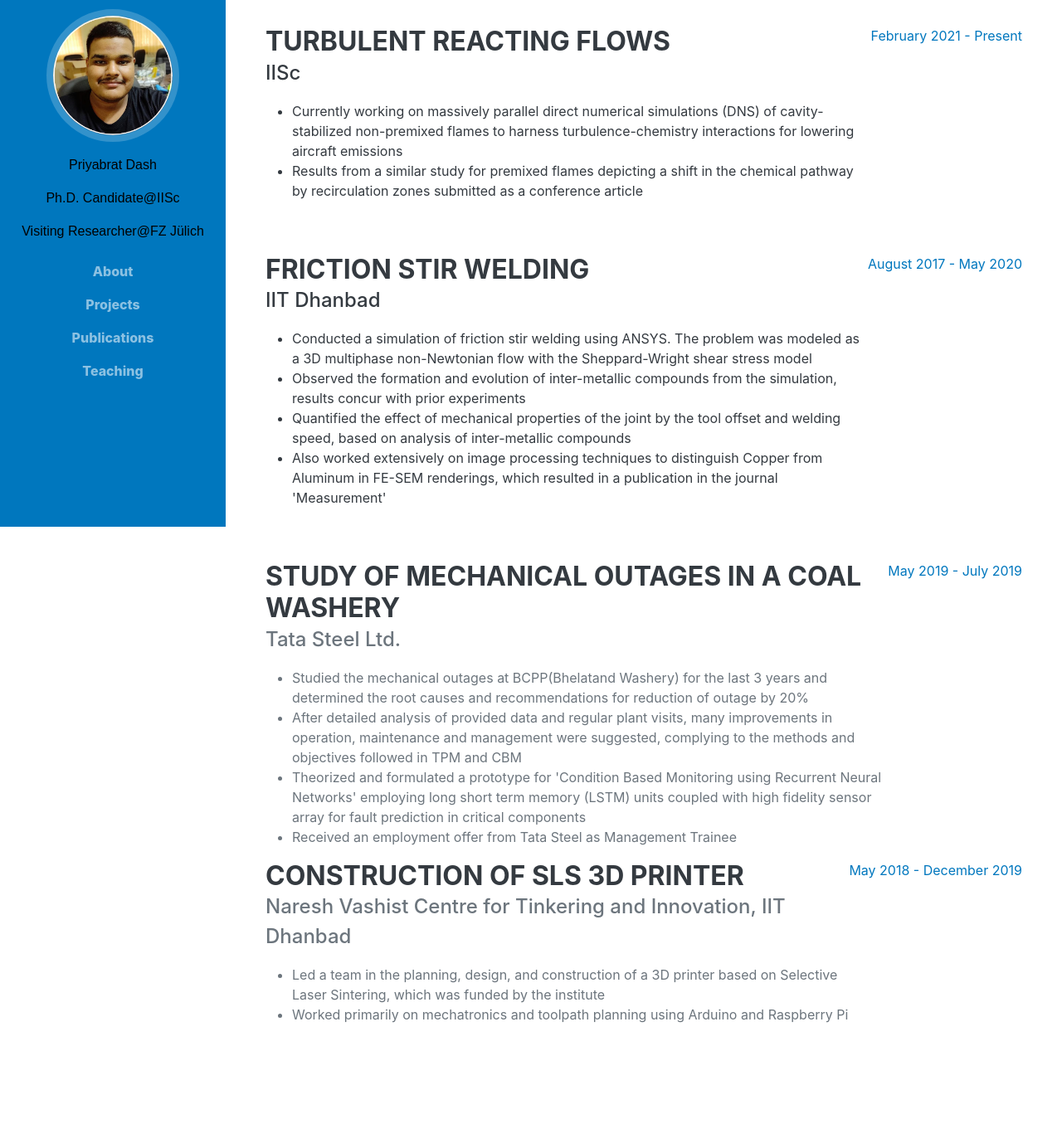
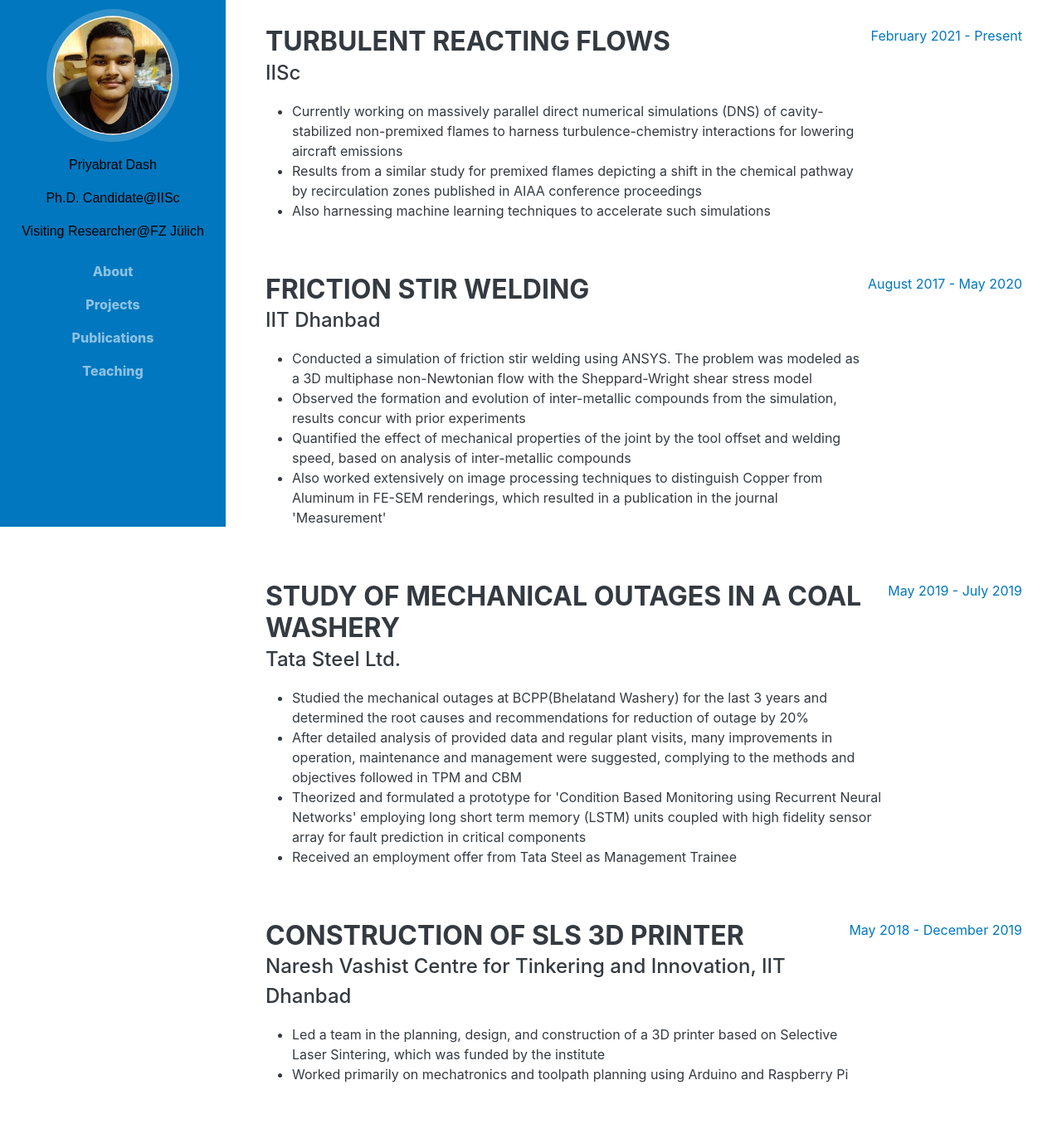
Before and after one commit to dashp7/dashp.github.io, a plain HTML site: page projects.html in a window 1280 px wide. Shown: the part 165-1520 px from the top of the page at 83% size. Drawn offline with nearby package versions, Linux system fonts and the light colour scheme; a web font is replaced by a local one.

Commit message:
modifications

```diff
--- a/projects.html
+++ b/projects.html
@@ -51,7 +51,8 @@
                             <div class="subheading mb-3">IISc</div>
                             <ul>
                             <li>Currently working on massively parallel direct numerical simulations (DNS) of cavity-stabilized non-premixed flames to harness turbulence-chemistry interactions for lowering aircraft emissions</li>
-                            <li>Results from a similar study for premixed flames depicting a shift in the chemical pathway by recirculation zones submitted as a conference article</li>
+                            <li>Results from a similar study for premixed flames depicting a shift in the chemical pathway by recirculation zones published in AIAA conference proceedings</li>
+                            <li>Also harnessing machine learning techniques to accelerate such simulations</li>
                         </ul>
                         </div>
                         <div class="flex-shrink-0"><span class="text-primary">February 2021 - Present</span></div>
@@ -71,7 +72,7 @@
                         <div class="flex-shrink-0"><span class="text-primary">August 2017 - May 2020</span></div>
                     </div>
 
-                    <div class="d-flex flex-column flex-md-row justify-content-between">
+                    <div class="d-flex flex-column flex-md-row justify-content-between mb-5">
                         <div class="flex-grow-1">
                             <h3 class="mb-0">Study of Mechanical Outages in a Coal Washery</h3>
                             <div class="subheading mb-3">Tata Steel Ltd.</div>
@@ -85,7 +86,7 @@
                         <div class="flex-shrink-0"><span class="text-primary">May 2019 - July 2019</span></div>
                     </div>
 
-                    <div class="d-flex flex-column flex-md-row justify-content-between">
+                    <div class="d-flex flex-column flex-md-row justify-content-between mb-5">
                         <div class="flex-grow-1">
                             <h3 class="mb-0">Construction of SLS 3D Printer</h3>
                             <div class="subheading mb-3">Naresh Vashist Centre for Tinkering and Innovation, IIT Dhanbad</div>
```
Also changed, not shown: publications.html (+2 -0 lines).
